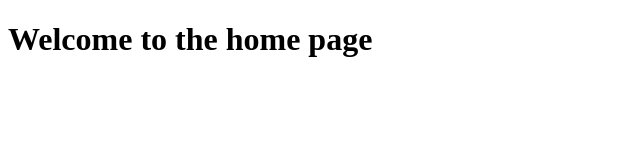
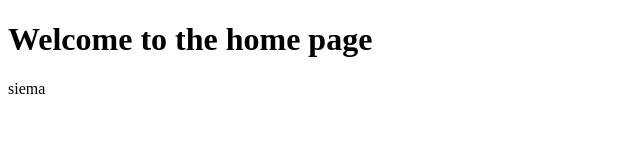
Before and after one commit to stelmonitos/git-modul-20, a plain HTML site: page index.html in a window 1280 px wide. Shown: the full height of the page, 0-640 px from the left. Drawn offline with Linux system fonts and the light colour scheme.

Commit message:
Add paragraph

```diff
--- a/index.html
+++ b/index.html
@@ -7,5 +7,6 @@
 </head>
 <body>
     <h1>Welcome to the home page</h1>
+    <p>siema</p>
 </body>
 </html>
```
